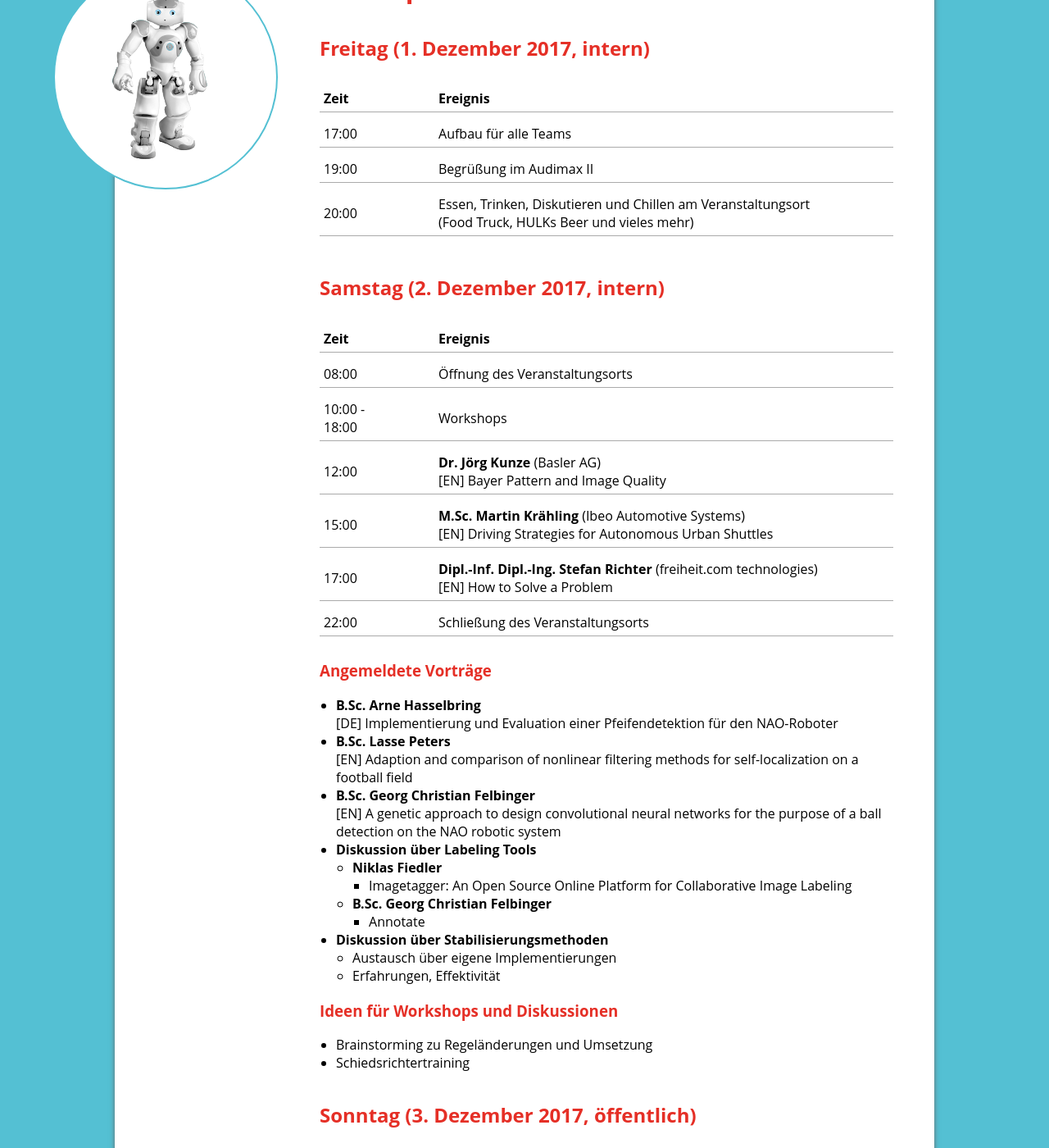
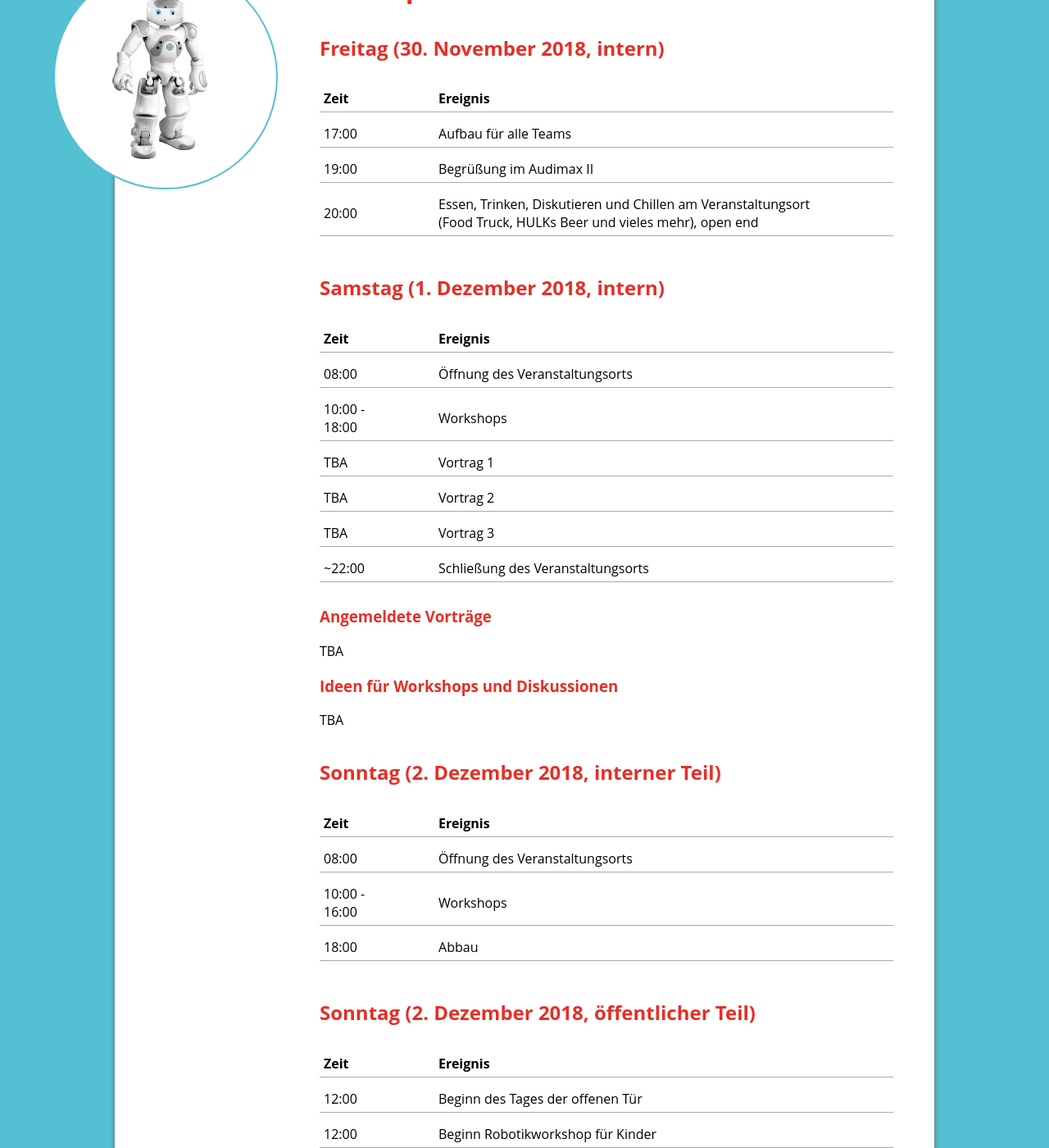
Before and after one commit to RHOrga/rhorga.github.io, a Jekyll site: the page built from 2018/de/schedule.md, in a window 1280 px wide and 1400 px high, scrolled down 318 px. Shown: the whole window at 82% size. Built offline with Jekyll 4.4.1, drawn with Linux system fonts in a browser that asks for light colours; some of the changed text lies outside the part shown.

Commit message:
Introduce placeholders for schedule (de)

```diff
--- a/2018/de/schedule.md
+++ b/2018/de/schedule.md
@@ -3,62 +3,52 @@ title: Ablaufplan
 layout: default-de-2018
 ---
 
-## Freitag (1. Dezember 2017, intern)
+## Freitag (30. November 2018, intern)
 
 | Zeit   | Ereignis                                |
 |:-------|:----------------------------------------|
 | 17:00  | Aufbau für alle Teams                   |
 | 19:00  | Begrüßung im Audimax II                 |
-| 20:00  | Essen, Trinken, Diskutieren und Chillen am Veranstaltungsort<br>(Food Truck, HULKs Beer und vieles mehr) |
+| 20:00  | Essen, Trinken, Diskutieren und Chillen am Veranstaltungsort<br>(Food Truck, HULKs Beer und vieles mehr), open end |
 {: class="schedule"}
 
-## Samstag (2. Dezember 2017, intern)
+## Samstag (1. Dezember 2018, intern)
 
 | Zeit             | Ereignis                          |
 |:-----------------|:----------------------------------|
 | 08:00            | Öffnung des Veranstaltungsorts    |
 | 10:00 -<br>18:00 | Workshops                         |
-| 12:00            | **Dr. Jörg Kunze** (Basler AG) <br>[EN] Bayer Pattern and Image Quality |
-| 15:00            | **M.Sc. Martin Krähling** (Ibeo Automotive Systems) <br>[EN] Driving Strategies for Autonomous Urban Shuttles |
-| 17:00            | **Dipl.-Inf. Dipl.-Ing. Stefan Richter** (freiheit.com technologies) <br>[EN] How to Solve a Problem |
-| 22:00            | Schließung des Veranstaltungsorts |
+| TBA              | Vortrag 1 |
+| TBA              | Vortrag 2 |
+| TBA              | Vortrag 3 |
+| ~22:00           | Schließung des Veranstaltungsorts |
 {: class="schedule"}
 
 ### Angemeldete Vorträge
 
-* **B.Sc. Arne Hasselbring**
-[DE] Implementierung und Evaluation einer Pfeifendetektion für den NAO-Roboter
-* **B.Sc. Lasse Peters**
-[EN] Adaption and comparison of nonlinear filtering methods for self-localization on a football field
-* **B.Sc. Georg Christian Felbinger**
-[EN] A genetic approach to design convolutional neural networks for the purpose of a ball detection on the NAO robotic system
-* **Diskussion über Labeling Tools**
-    * **Niklas Fiedler**
-        * Imagetagger: An Open Source Online Platform for Collaborative Image
-          Labeling
-    * **B.Sc. Georg Christian Felbinger**
-        * Annotate
-* **Diskussion über Stabilisierungsmethoden**
-    * Austausch über eigene Implementierungen
-    * Erfahrungen, Effektivität
+TBA
 
 ### Ideen für Workshops und Diskussionen
 
-* Brainstorming zu Regeländerungen und Umsetzung
-* Schiedsrichtertraining
+TBA
 
-## Sonntag (3. Dezember 2017, öffentlich)
+## Sonntag (2. Dezember 2018, interner Teil)
 
-| Zeit  | Ereignis                                                                                                                                                    |
-| :-    | :-                                                                                                                                                          |
-| 08:00 | Öffnung des Veranstaltungsorts                                                                                                                              |
-| 12:00 | Beginn des Tages der offenen Tür                                                                                                                            |
-| 12:00 | Beginn Robotikworkshop für Kinder                                                                                                                           |
-| 13:00 | [Bembelbots](https://www.jrl.cs.uni-frankfurt.de/web/robocup) : [HULKs](http://hulks.de)                                                                    |
-| 13:30 | Vortrag [DE]<br>René Kost: RoboCup - Einführung und Überblick                                                                                               |
-| 14:30 | [Berlin United - Nao Team Humboldt](http://naoth.de) : [Nao Devils Dortmund](http://www.irf.tu-dortmund.de/cms/de/IT/Forschung/Robotics/RoboCup/index.html) |
-| 15:30 | Vortrag [DE]<br>Prof. Dr. Marko Lindner: Weichzeichner und größere Schummeleien                                                                             |
-| 16:30 | [B-Human](https://www.b-human.de) : [Nao Devils Dortmund](http://www.irf.tu-dortmund.de/cms/de/IT/Forschung/Robotics/RoboCup/index.html)                    |
-| 17:00 | Ende der Veranstaltung                                                                                                                                      |
-| 18:00 | Abbau                                                                                                                                                       |
+| Zeit             | Ereignis                          |
+|:-----------------|:----------------------------------|
+| 08:00            | Öffnung des Veranstaltungsorts    |
+| 10:00 -<br>16:00 | Workshops                         |
+| 18:00            | Abbau                             |
 {: class="schedule"}
+
+## Sonntag (2. Dezember 2018, öffentlicher Teil)
+
+| Zeit             | Ereignis                          |
+|:-----------------|:----------------------------------|
+| 12:00 | Beginn des Tages der offenen Tür                                                |
+| 12:00 | Beginn Robotikworkshop für Kinder                                               |
+| TBA   | Vortrag 1                                                                       |
+| TBA   | Vortrag 2                                                                       |
+| TBA   | Vortrag 3                                                                       |
+| 17:00 | Ende der Veranstaltung                                                          |
+{: class="schedule"}
```
